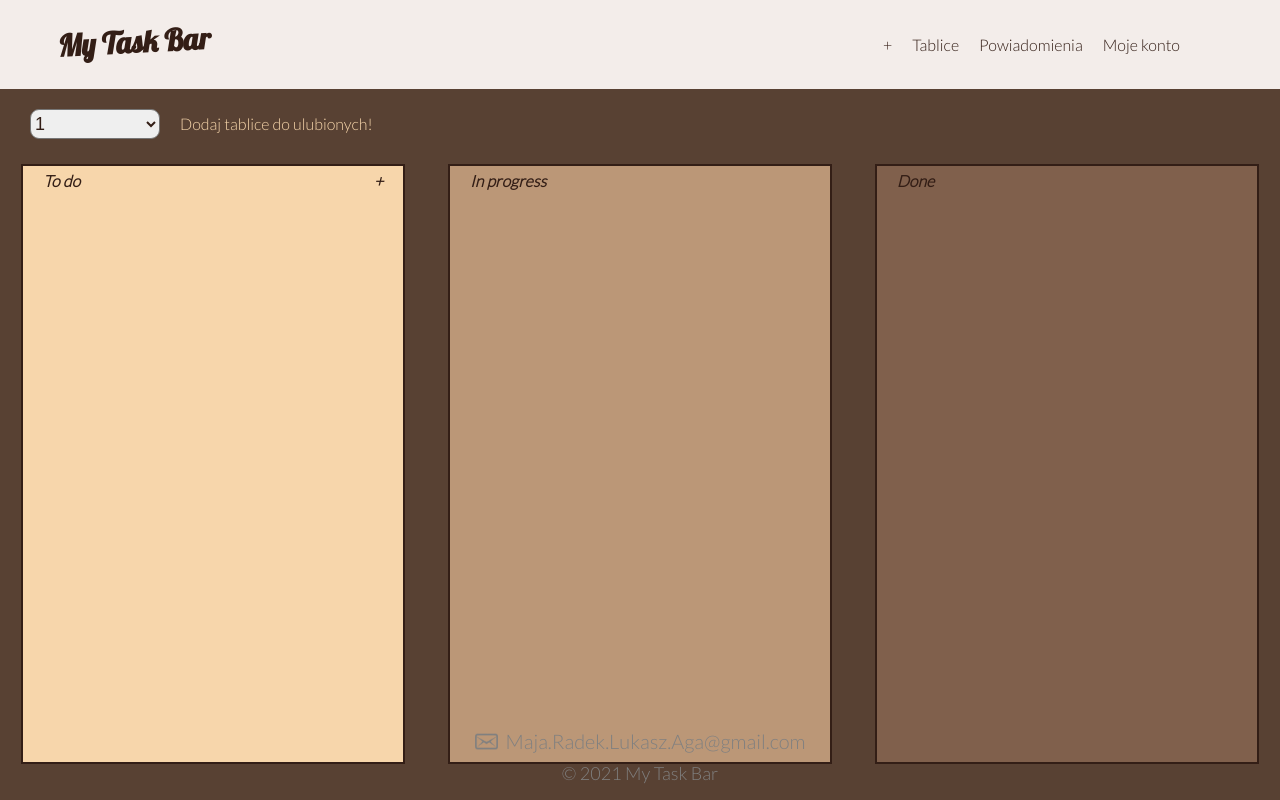
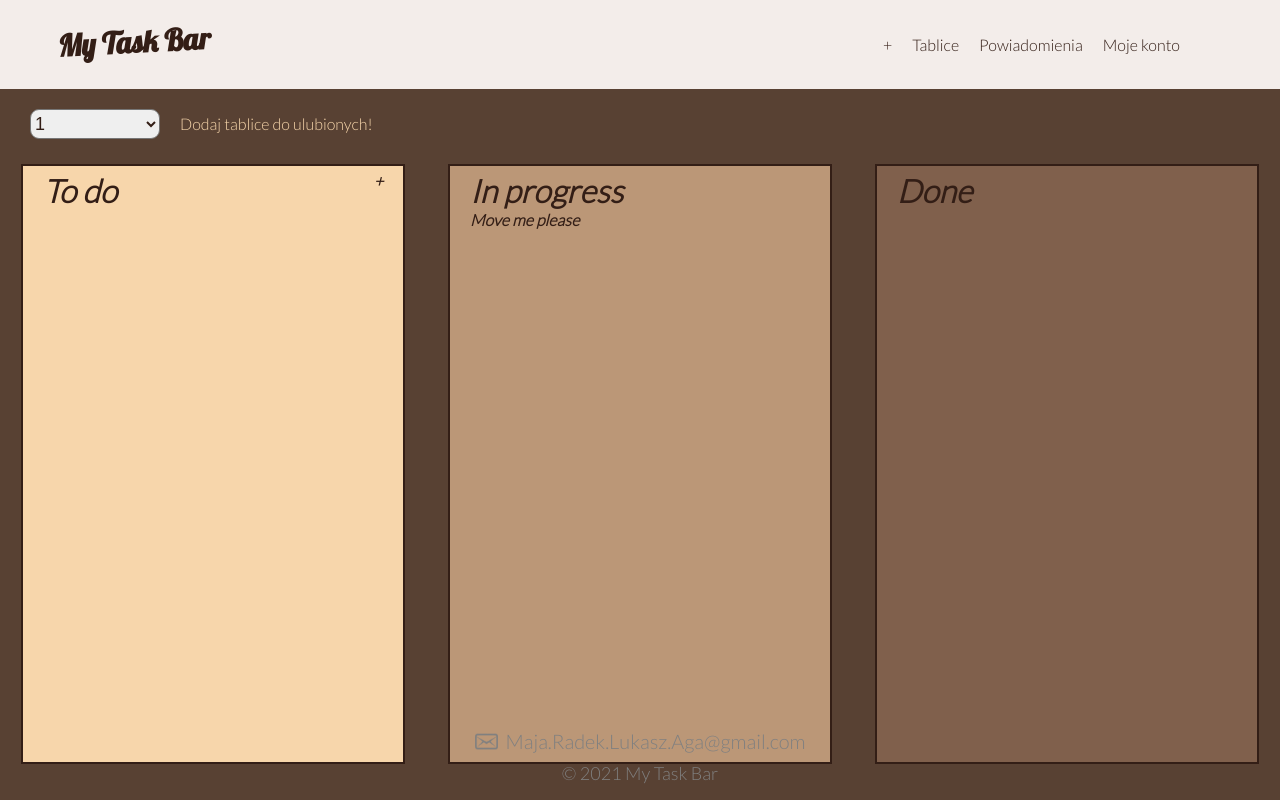
Before and after one commit to infoshareacademy/jfdzr2-nuclear-penguins, a React (Create React App) app: page /bartable in a window 1280 px wide. Built offline with nearby package versions, Linux system fonts and the light colour scheme.

Commit message:
WIP new div to move with DnD

```diff
--- a/src/components/boards/Boards.js
+++ b/src/components/boards/Boards.js
@@ -11,10 +11,15 @@ export const Boards = () => {
       <TableChanger />
       <div className="workBoards">
         <div className="toDo board">
-          To do <span className="addNote">+</span>
+          <h1>To do</h1> <span className="addNote">+</span>
         </div>
-        <div className="inProgress board">In progress</div>
-        <div className="done board">Done</div>
+        <div className="inProgress board">
+          <h1>In progress</h1>
+          <div>Move me please</div>
+        </div>
+        <div className="done board">
+          <h1>Done</h1>
+        </div>
       </div>
     </>
   );
```
